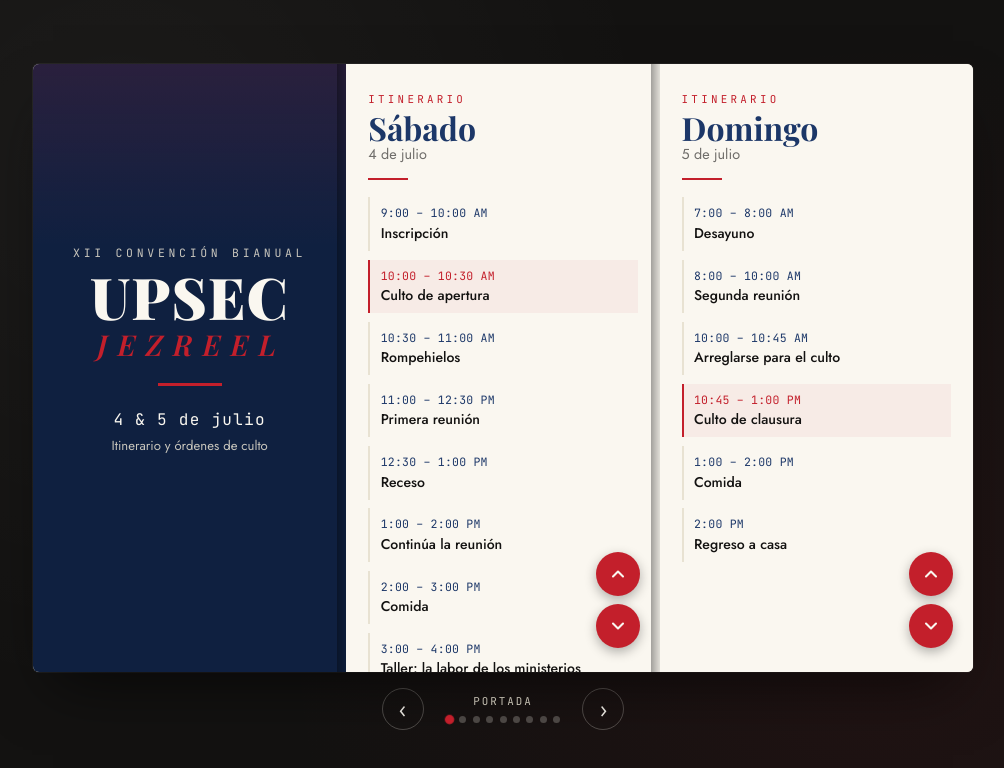
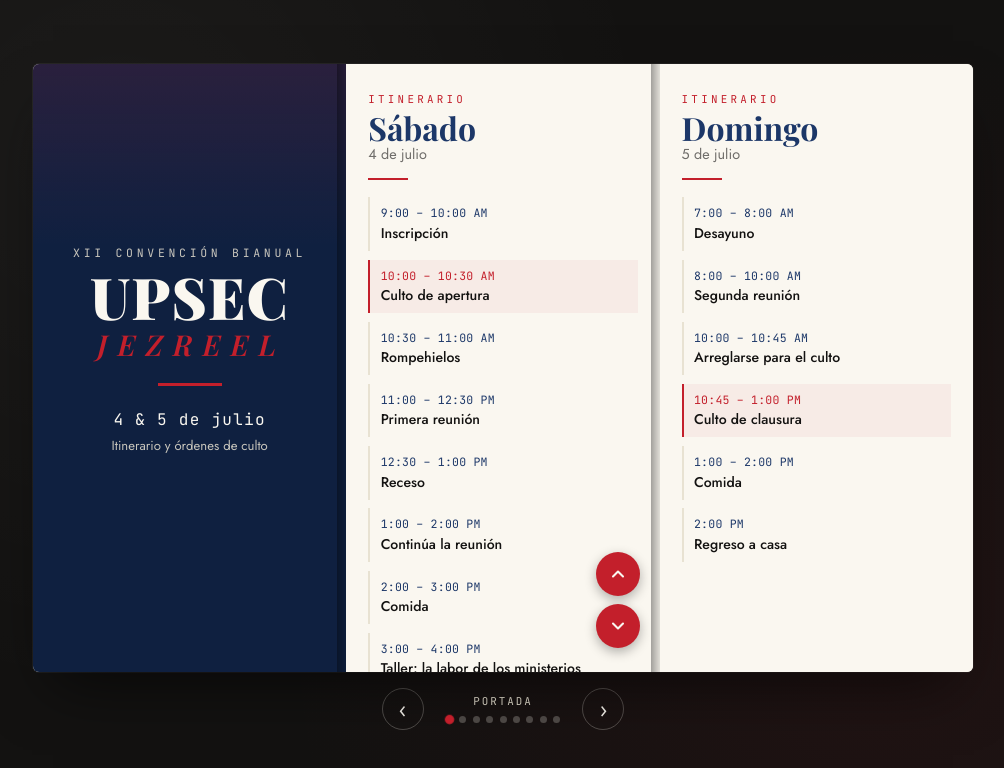
Before and after one commit to joako-18/Tryptic, a React (Vite) app: page / in a window 1280 px wide. Shown: the top 768 px of the page, without its empty margins (137-1141 px from the left). Built offline with nearby package versions, Linux system fonts and the light colour scheme; a web font is replaced by a local one.

Commit message:
update: conditionally render scroll buttons only on specified views

```diff
--- a/src/components/CultoOrder/CultoOrder.tsx
+++ b/src/components/CultoOrder/CultoOrder.tsx
@@ -6,9 +6,10 @@ import "./CultoOrder.css";
 interface Props {
   culto: CultoOrdenData;
   eyebrow?: string;
+  showScrollButtons?: boolean;
 }
 
-function CultoOrder({ culto, eyebrow = "Orden de culto" }: Props) {
+function CultoOrder({ culto, eyebrow = "Orden de culto", showScrollButtons = false }: Props) {
   const scrollRef = useRef<HTMLDivElement>(null);
 
   return (
@@ -29,7 +30,7 @@ function CultoOrder({ culto, eyebrow = "Orden de culto" }: Props) {
           ))}
         </ol>
       </div>
-      <ScrollButtons targetRef={scrollRef} />
+      {showScrollButtons && <ScrollButtons targetRef={scrollRef} />}
     </>
   );
 }
--- a/src/components/ScheduleTable/ScheduleTable.tsx
+++ b/src/components/ScheduleTable/ScheduleTable.tsx
@@ -5,9 +5,10 @@ import "./ScheduleTable.css";
 
 interface Props {
   bloque: BloqueHorario;
+  showScrollButtons?: boolean;
 }
 
-function ScheduleTable({ bloque }: Props) {
+function ScheduleTable({ bloque, showScrollButtons = false }: Props) {
   const scrollRef = useRef<HTMLDivElement>(null);
 
   return (
@@ -31,7 +32,7 @@ function ScheduleTable({ bloque }: Props) {
           ))}
         </ol>
       </div>
-      <ScrollButtons targetRef={scrollRef} />
+      {showScrollButtons && <ScrollButtons targetRef={scrollRef} />}
     </>
   );
 }
--- a/src/components/TrypticBook/TrypticBook.tsx
+++ b/src/components/TrypticBook/TrypticBook.tsx
@@ -81,7 +81,7 @@ function TrypticBook() {
               <Cover />
             </Panel>
             <Panel isActive={isActiveFace && indiceMovil % 3 === 1} pliegue="derecho">
-              <ScheduleTable bloque={itinerarioSabado} />
+              <ScheduleTable bloque={itinerarioSabado} showScrollButtons={true} />
             </Panel>
             <Panel isActive={isActiveFace && indiceMovil % 3 === 2} pliegue="ninguno">
               <ScheduleTable bloque={itinerarioDomingo} />
@@ -106,7 +106,7 @@ function TrypticBook() {
         return (
           <>
             <Panel isActive={isActiveFace && indiceMovil % 3 === 0} pliegue="derecho">
-              <CultoOrder culto={sesionUno} eyebrow="Orden del día" />
+              <CultoOrder culto={sesionUno} eyebrow="Orden del día" showScrollButtons={true} />
             </Panel>
             <Panel isActive={isActiveFace && indiceMovil % 3 === 1} pliegue="derecho">
               <CultoOrder culto={sesionDos} eyebrow="Orden del día" />
```
